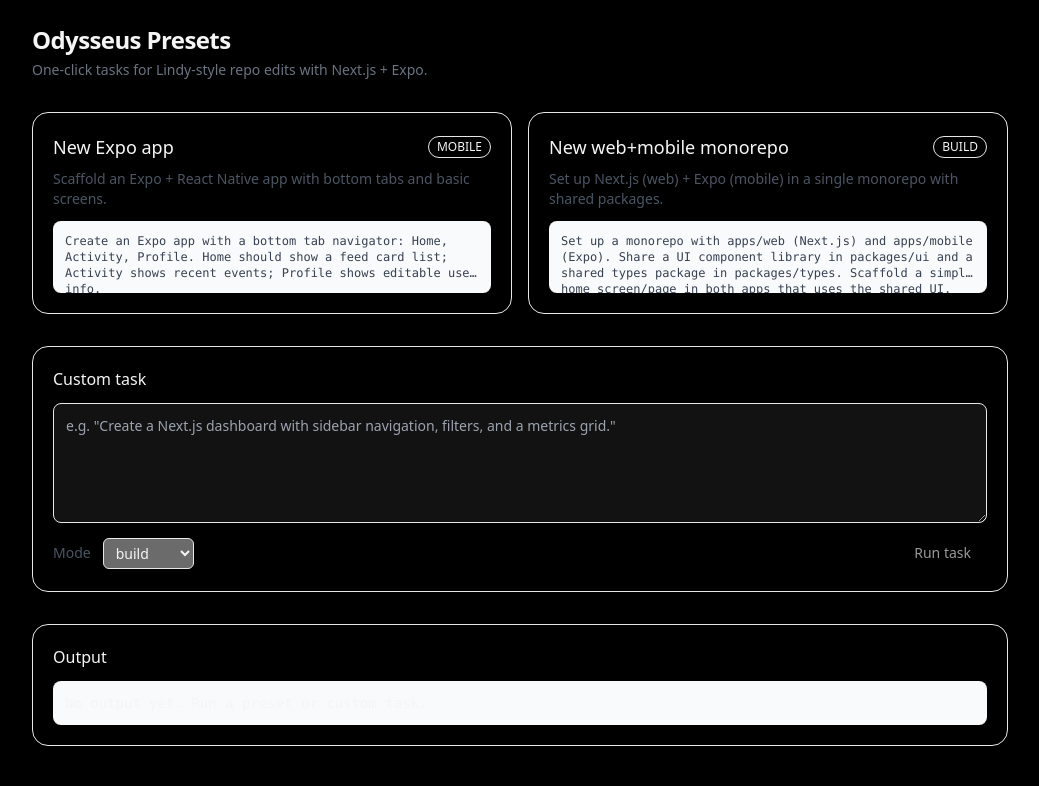
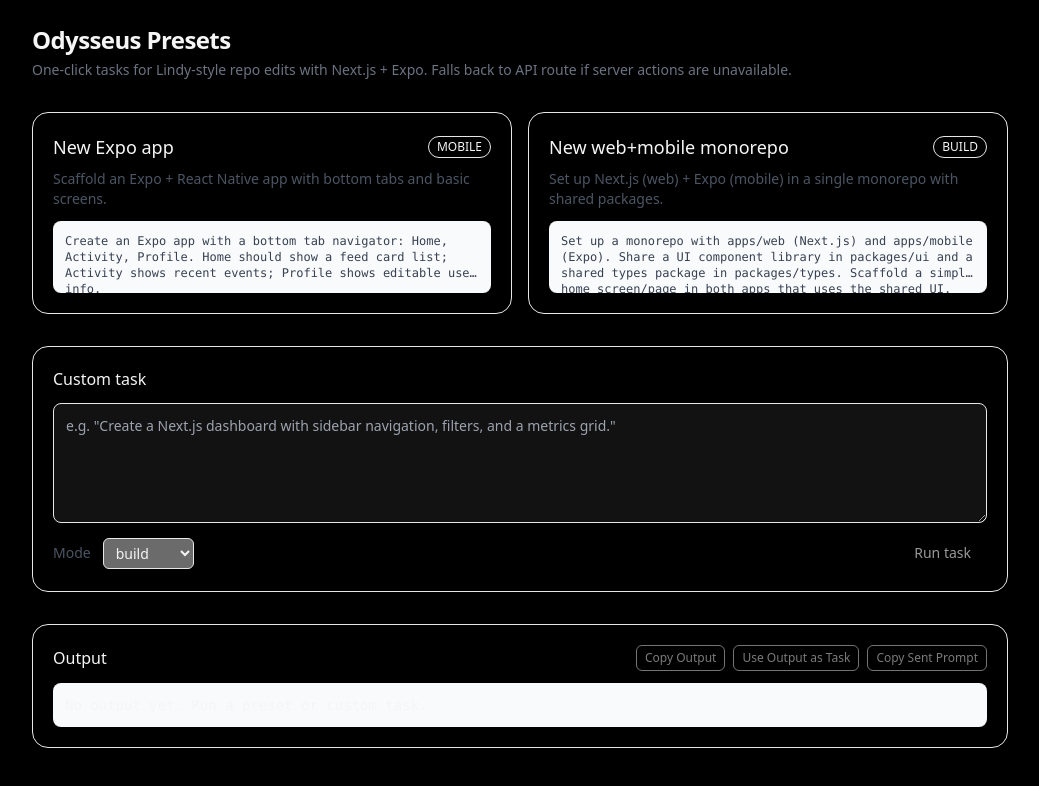
Before and after one commit to ruebenwood/odysseus, a Next.js app: page /odysseus in a window 1280 px wide. Shown: the top 786 px of the page, without its empty margins (120-1159 px from the left). Built offline with nearby package versions, Linux system fonts and the light colour scheme.

Commit message:
Enhance Odysseus API and console fallback

```diff
--- a/app/api/odysseus/route.ts
+++ b/app/api/odysseus/route.ts
@@ -1,42 +1,34 @@
-import { NextRequest, NextResponse } from "next/server";
-import { runOdysseusTask, OdysseusMode } from "@/lib/odysseus";
+import { NextResponse } from "next/server";
+import { runOdysseusTask } from "@/lib/odysseus";
+import type { OdysseusMode } from "@/lib/odysseus";
 
-// Ensure this route runs in a Node.js runtime for external tool access and is never cached.
 export const runtime = "nodejs";
-export const dynamic = "force-dynamic";
 
-export async function POST(req: NextRequest) {
+type Body = {
+  task?: string;
+  mode?: OdysseusMode;
+  extraInstructions?: string;
+};
+
+export async function POST(req: Request) {
   try {
-    const { task, mode } = await req.json();
-
-    if (!task || typeof task !== "string") {
+    const body = (await req.json()) as Body;
+    const task = (body.task ?? "").trim();
+    if (!task) {
       return NextResponse.json(
-        { error: "Missing or invalid 'task'." },
+        { error: "Task cannot be empty." },
         { status: 400 }
       );
     }
+    const mode: OdysseusMode = (body.mode as OdysseusMode) ?? "build";
+    const extraInstructions = body.extraInstructions;
 
-    const allowedModes: OdysseusMode[] = [
-      "build",
-      "design",
-      "refactor",
-      "analyze",
-      "deploy",
-      "api",
-      "mobile",
-    ];
-
-    const selectedMode: OdysseusMode = allowedModes.includes(mode)
-      ? mode
-      : "build";
-
-    const output = await runOdysseusTask(task, selectedMode);
-
-    return NextResponse.json({ output });
+    const result = await runOdysseusTask(task, { mode, extraInstructions });
+    return NextResponse.json({ result });
   } catch (err: any) {
-    console.error("Odysseus API error:", err);
+    // Why: ensure callers get a helpful message even on unexpected failures.
     return NextResponse.json(
-      { error: err?.message || "Unknown error" },
+      { error: err?.message ?? "Internal error" },
       { status: 500 }
     );
   }
--- a/app/odysseus/page.tsx
+++ b/app/odysseus/page.tsx
@@ -7,6 +7,7 @@
 type RunState = {
   result?: string;
   error?: string;
+  info?: string;
 };
 
 const PRESETS: Array<{
@@ -41,18 +42,56 @@
   const [state, setState] = useState<RunState>({});
   const [task, setTask] = useState<string>("");
   const [mode, setMode] = useState<OdysseusMode>("build");
+  const [lastPrompt, setLastPrompt] = useState<string>("");
+  const [lastMode, setLastMode] = useState<OdysseusMode>("build");
 
-  async function run(taskText: string, modeVal: OdysseusMode) {
-    setState({});
-    startTransition(async () => {
+  async function runWithFallback(taskText: string, modeVal: OdysseusMode) {
+    const trimmed = taskText.trim();
+    if (!trimmed) return;
+
+    setState({ info: "Running…" });
+    setLastPrompt(trimmed);
+    setLastMode(modeVal);
+
+    // 1) Try server action
     try {
-        const out = await runOdysseusTask(taskText, { mode: modeVal });
+      const out = await runOdysseusTask(trimmed, { mode: modeVal });
       setState({ result: out });
+      return;
     } catch (err: any) {
-        // Why: surface server action errors cleanly for debugging UX.
+      // Why: server actions might be disabled; fallback to API route.
+    }
+
+    // 2) Fallback to API route
+    try {
+      const res = await fetch("/api/odysseus", {
+        method: "POST",
+        headers: { "Content-Type": "application/json" },
+        body: JSON.stringify({ task: trimmed, mode: modeVal }),
+      });
+      const data = (await res.json()) as { result?: string; error?: string };
+      if (!res.ok) throw new Error(data.error || "API error");
+      setState({ result: data.result });
+    } catch (err: any) {
       setState({ error: err?.message ?? "Unknown error" });
     }
+  }
+
+  function run(taskText: string, modeVal: OdysseusMode) {
+    startTransition(() => {
+      void runWithFallback(taskText, modeVal);
     });
+  }
+
+  async function copy(text?: string) {
+    if (!text) return;
+    try {
+      await navigator.clipboard.writeText(text);
+      setState((s) => ({ ...s, info: "Copied to clipboard." }));
+      setTimeout(() => setState((s) => ({ ...s, info: undefined })), 1200);
+    } catch {
+      setState((s) => ({ ...s, error: "Copy failed." }));
+    }
   }
 
   return (
@@ -62,7 +101,8 @@
           Odysseus Presets
         </h1>
         <p className="text-sm text-gray-500">
-          One-click tasks for Lindy-style repo edits with Next.js + Expo.
+          One-click tasks for Lindy-style repo edits with Next.js + Expo. Falls
+          back to API route if server actions are unavailable.
         </p>
       </header>
 
@@ -127,7 +167,42 @@
 
       {/* Output */}
       <section className="rounded-2xl border p-4 shadow-sm md:p-5">
+        <div className="flex items-center justify-between">
           <h3 className="text-base font-medium">Output</h3>
+          <div className="flex items-center gap-2">
+            <button
+              onClick={() => copy(state.result)}
+              disabled={!state.result}
+              className="rounded-md border px-2 py-1 text-xs disabled:opacity-50"
+              title="Copy the model output"
+            >
+              Copy Output
+            </button>
+            <button
+              onClick={() => setTask(state.result ?? "")}
+              disabled={!state.result}
+              className="rounded-md border px-2 py-1 text-xs disabled:opacity-50"
+              title="Move output into the task editor"
+            >
+              Use Output as Task
+            </button>
+            <button
+              onClick={() => copy(lastPrompt ? `Mode: ${lastMode}\n\n${lastPrompt}` : "")}
+              disabled={!lastPrompt}
+              className="rounded-md border px-2 py-1 text-xs disabled:opacity-50"
+              title="Copy the last sent prompt"
+            >
+              Copy Sent Prompt
+            </button>
+          </div>
+        </div>
+
+        {state.info && (
+          <p className="mt-3 rounded-lg border border-blue-200 bg-blue-50 p-3 text-xs text-blue-700">
+            {state.info}
+          </p>
+        )}
+
         {state.error ? (
           <p className="mt-3 rounded-lg border border-red-200 bg-red-50 p-3 text-sm text-red-700">
             {state.error}
```
Lines whose indentation alone changed are shown as unchanged.
